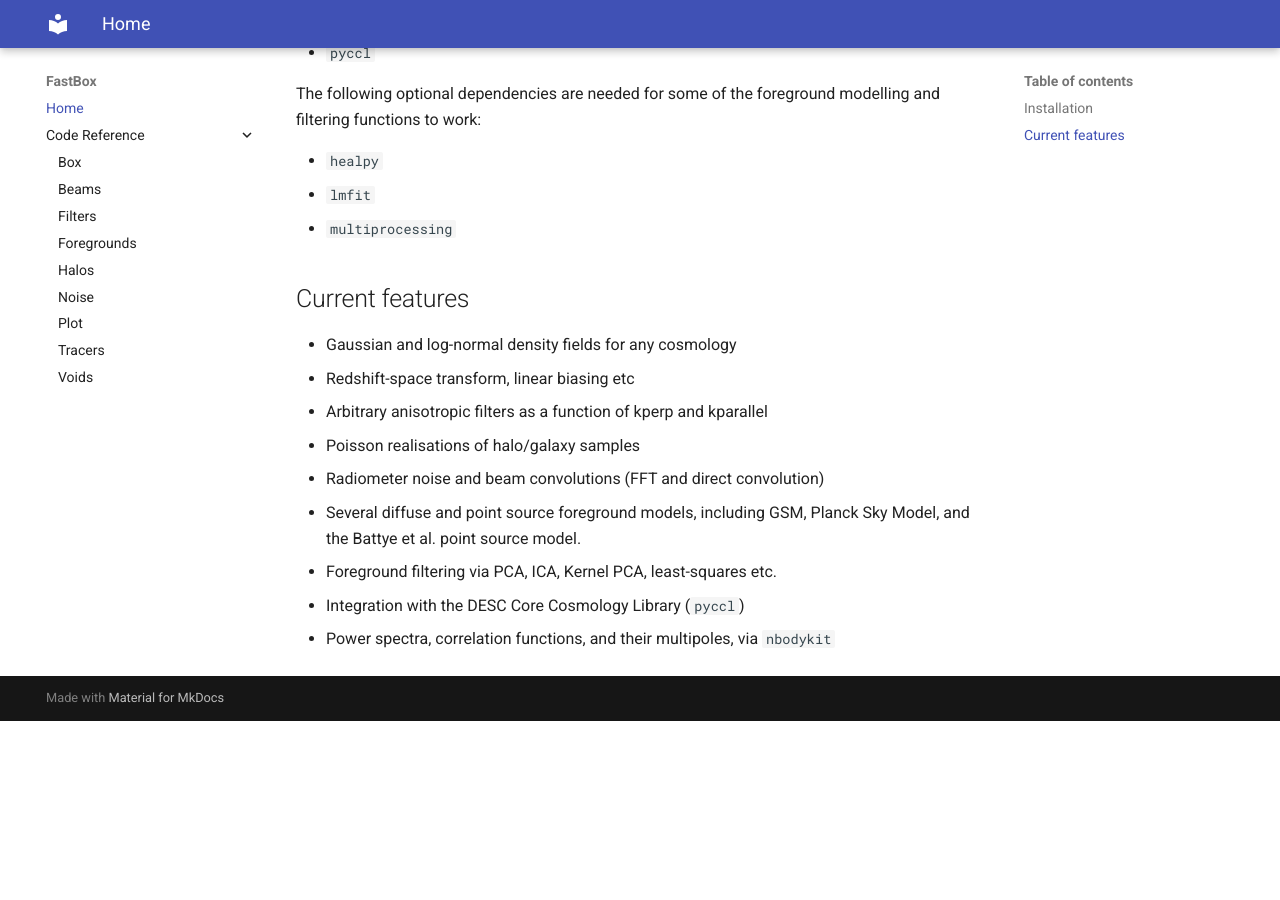
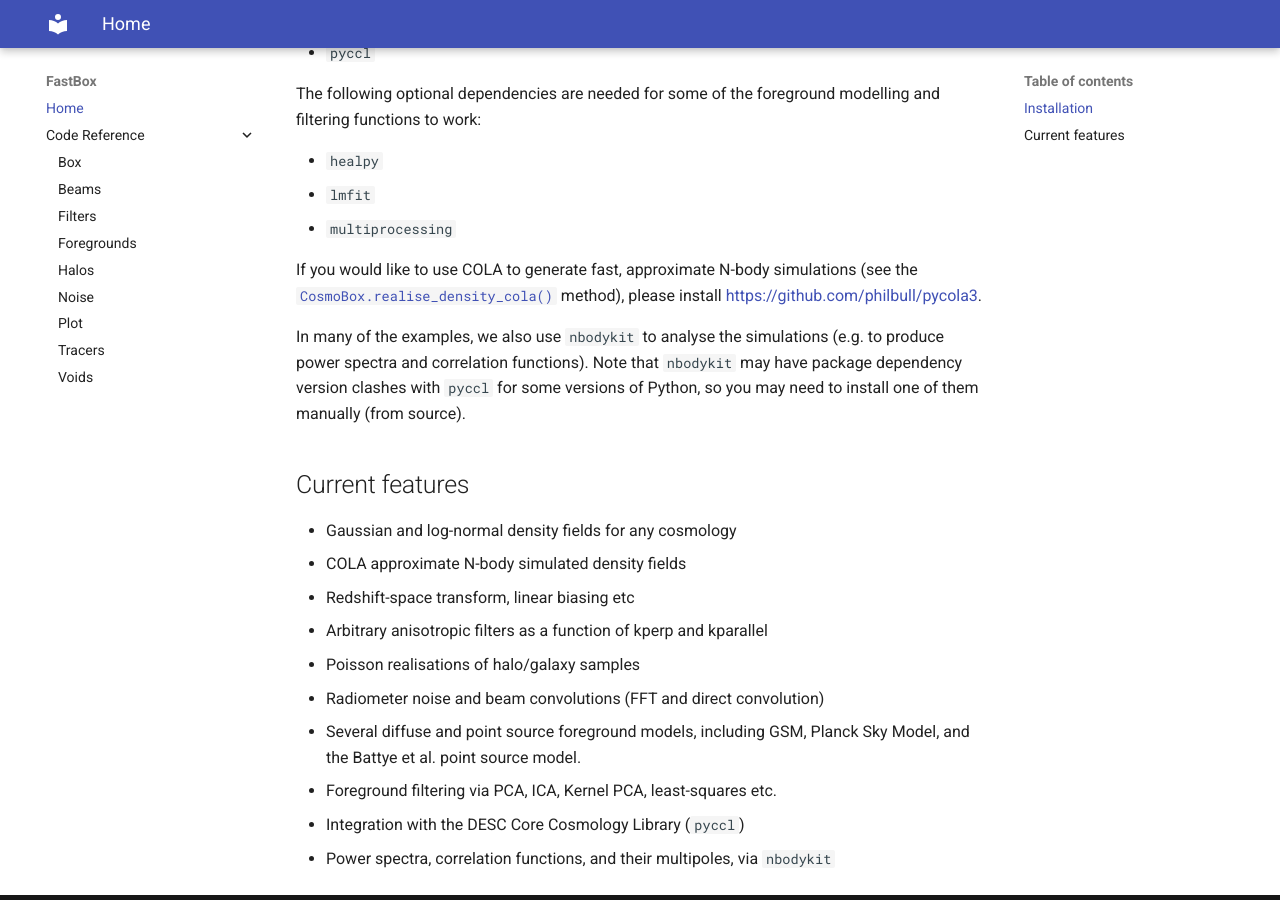
Before and after one commit to philbull/FastBox, an MkDocs documentation site: the page built from docs/index.md, in a window 1280 px wide and 900 px high, scrolled down 535 px. Built offline with MkDocs 1.6.1 and Material for MkDocs 9.7.7, drawn with Linux system fonts in a browser that asks for light colours; before the commit the page ends 1256 px from its top, so only the background shows below that.

Commit message:
Improve instructions about dependencies

```diff
--- a/docs/index.md
+++ b/docs/index.md
@@ -19,10 +19,17 @@ The following optional dependencies are needed for some of the foreground modell
 * `lmfit`
 * `multiprocessing`
 
+If you would like to use COLA to generate fast, approximate N-body simulations (see the
+[``CosmoBox.realise_density_cola()``](box.md) method), please install [https://github.com/philbull/pycola3](pycola3).
+
+In many of the examples, we also use `nbodykit` to analyse the simulations (e.g. to produce power spectra and
+correlation functions). Note that `nbodykit` may have package dependency version clashes with `pyccl` for
+some versions of Python, so you may need to install one of them manually (from source).
 
 ## Current features
 
 * Gaussian and log-normal density fields for any cosmology
+* COLA approximate N-body simulated density fields
 * Redshift-space transform, linear biasing etc
 * Arbitrary anisotropic filters as a function of kperp and kparallel
 * Poisson realisations of halo/galaxy samples
```
